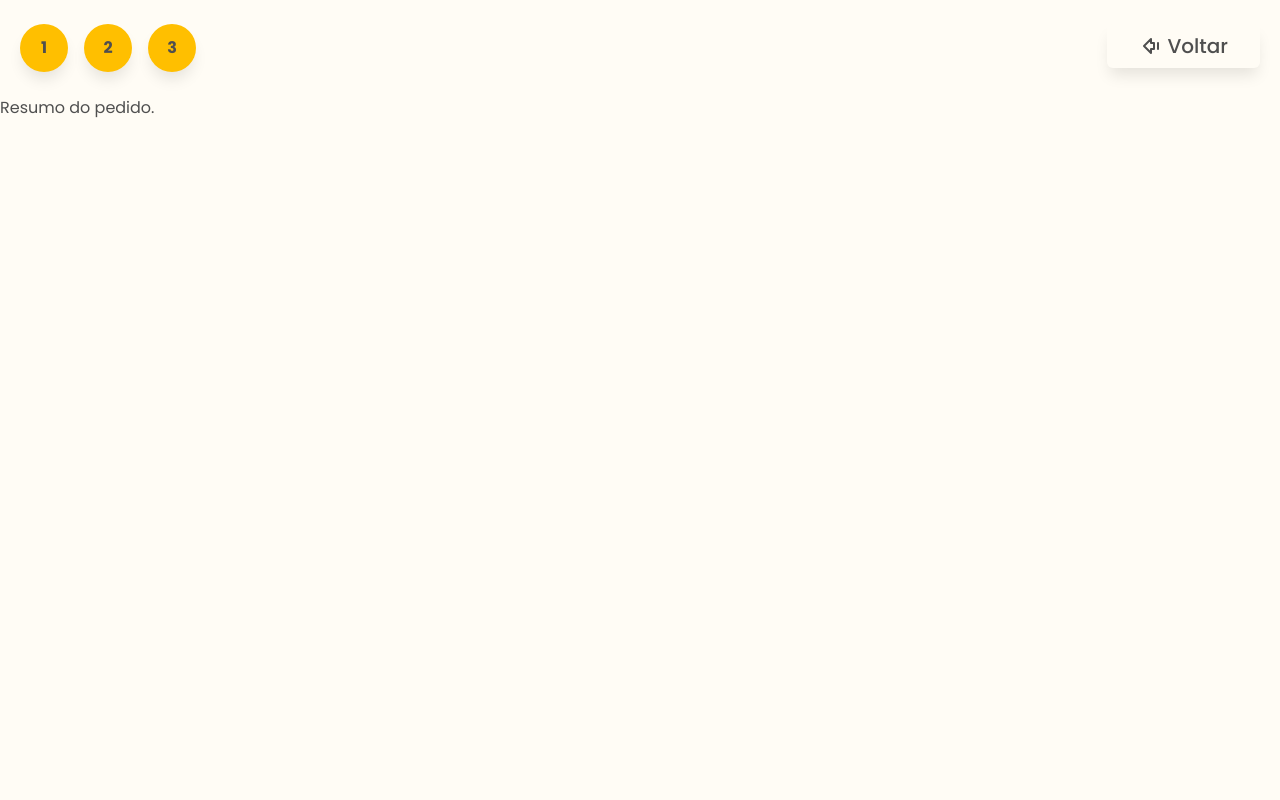
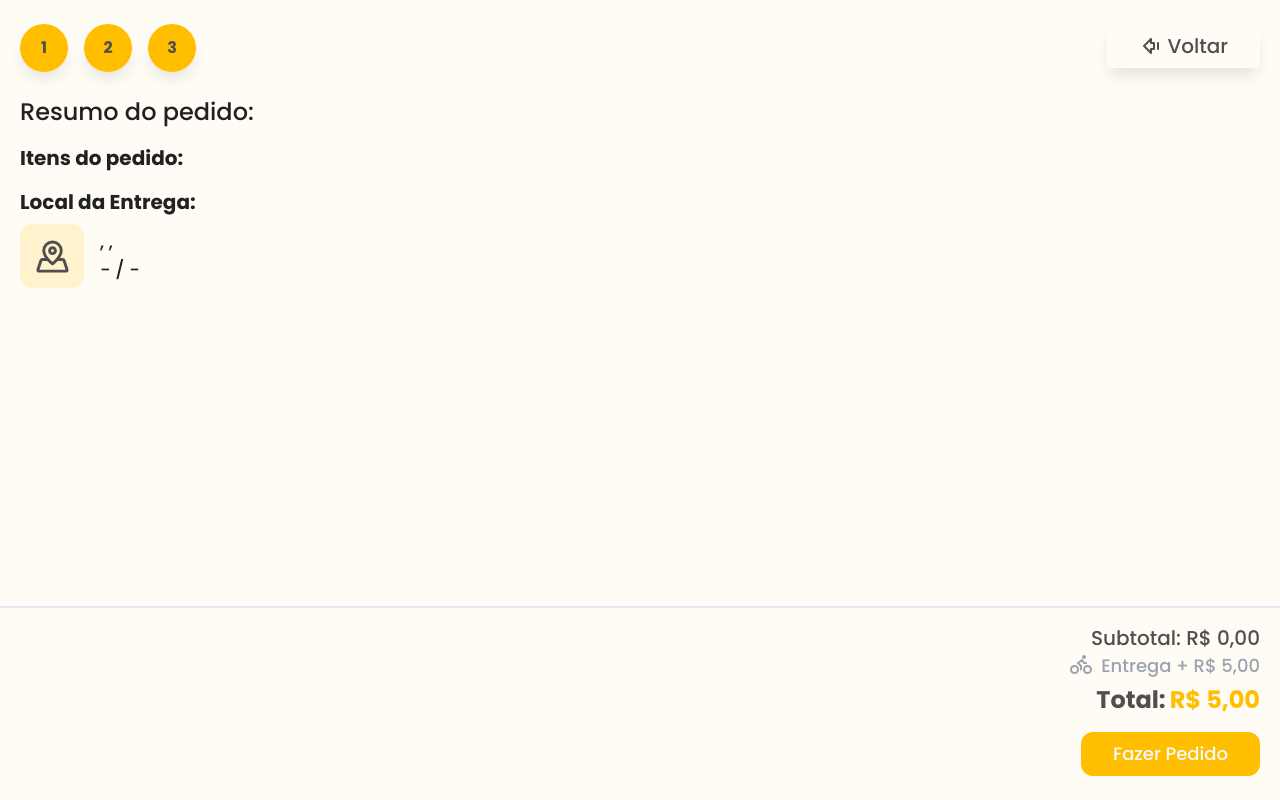
Before and after one commit to Samuka0222/menu-online, a Next.js app: page /cart/order-resume in a window 1280 px wide. Built offline with nearby package versions, Linux system fonts and the light colour scheme.

Commit message:
feat: add first layout of OrderResumePage

```diff
--- a/app/_components/cart-item.tsx
+++ b/app/_components/cart-item.tsx
@@ -31,7 +31,6 @@ const CartItem = ({ product, addProduct, removeProduct, deleteProduct }: CartIte
           <h2 className="font-bold text-primary text-2xl">R$ {Number(product.item.price).toFixed(2).replace('.', ',')}</h2>
         </div>
       </div>
-
       <div className="flex">
         <div className="flex gap-1">
           <Button size='icon' className="w-9 h-9" onClick={() => addProduct(product.item)}>
@@ -48,6 +47,7 @@ const CartItem = ({ product, addProduct, removeProduct, deleteProduct }: CartIte
           <XIcon />
         </Button>
       </div>
+
     </div>
   );
 }
--- a/app/cart/_components/cart-footer.tsx
+++ b/app/cart/_components/cart-footer.tsx
@@ -4,12 +4,9 @@ import { Button } from "@/app/_components/ui/button";
 import useCartContext from "@/app/_lib/hooks/useCartContext";
 import { Bike } from "lucide-react";
 import Link from "next/link";
+import { usePathname, useRouter } from "next/navigation";
 
-interface CartFooterProps {
-  buttonOn?: boolean;
-}
-
-const CartFooter = ({ buttonOn = true }: CartFooterProps) => {
+const CartFooter = () => {
   const cartContext = useCartContext();
 
   if (!cartContext) {
@@ -17,6 +14,9 @@ const CartFooter = ({ buttonOn = true }: CartFooterProps) => {
   }
 
   const { cart, cartValue } = cartContext;
+
+  const pathname = usePathname();
+  const router = useRouter();
 
   return (
     <div className="flex w-full flex-col justify-center items-end border-t-2 pt-4 px-5 py-6">
@@ -28,7 +28,7 @@ const CartFooter = ({ buttonOn = true }: CartFooterProps) => {
       </span>
 
       {
-        buttonOn && (
+        pathname === '/cart/your-cart' && (
           <div className="mt-4">
             <Button size='lg' className="text-lg rounded-xl" asChild>
               <Link href={cart.length < 1 ? '' : '/cart/address'}>
@@ -38,6 +38,16 @@ const CartFooter = ({ buttonOn = true }: CartFooterProps) => {
           </div>
         )
       }
+
+      {
+        pathname === '/cart/order-resume' && (
+          <div className="mt-4">
+            <Button size='lg' className="text-lg rounded-xl">
+                Fazer Pedido
+            </Button>
+          </div>
+        )
+      }
     </div>
   )
 }
--- a/app/cart/_components/cart-header.tsx
+++ b/app/cart/_components/cart-header.tsx
@@ -3,7 +3,6 @@
 import { Button } from "@/app/_components/ui/button";
 import { cn } from "@/app/_lib/utils";
 import { ArrowBigLeftDashIcon } from "lucide-react";
-import Link from "next/link";
 import { usePathname, useRouter } from "next/navigation";
 
 const CartHeader = () => {
--- a/app/cart/_components/user-cart.tsx
+++ b/app/cart/_components/user-cart.tsx
@@ -14,8 +14,7 @@ const UserCart = () => {
   const { cart, addProduct, deleteProduct, removeProduct } = context;
 
   return (
-    <div className="px-5 py-3 h-full w-full items-center overflow-y-auto">
-      <h1 className="text-2xl font-medium text-black mb-4">Seu carrinho:</h1>
+
       <div className="flex flex-col gap-4 h-full items-center">
         {
           cart.length > 0
@@ -36,7 +35,6 @@ const UserCart = () => {
             </div>
         }
       </div>
-    </div>
   );
 }
 
--- a/app/cart/address/page.tsx
+++ b/app/cart/address/page.tsx
@@ -1,4 +1,3 @@
-import CartFooter from "../_components/cart-footer";
 import AddressForm from "./_components/address-form";
 import ZipCodeForm from "./_components/zip-code-form";
 
@@ -11,7 +10,6 @@ const SelectAddressPage = () => {
           <ZipCodeForm />
           <AddressForm />
         </div>
-      <CartFooter buttonOn={false} />
     </main>
   );
 }
--- a/app/cart/layout.tsx
+++ b/app/cart/layout.tsx
@@ -16,6 +16,7 @@ const CartLayout = ({
         <div className="flex flex-1 w-full overflow-y-auto pb-2">
           {children}
         </div>
+        <CartFooter />
       </main>
     </AddressProvider>
   );
--- a/app/cart/order-resume/page.tsx
+++ b/app/cart/order-resume/page.tsx
@@ -1,9 +1,71 @@
+'use client'
+
+import CartItem from "@/app/_components/cart-item";
+import useCartContext from "@/app/_lib/hooks/useCartContext";
+import { AddressContext } from "@/app/cart/_providers/address-provider";
+import { MapPinned } from "lucide-react";
+import Image from "next/image";
+import { useContext } from "react";
+
 const OrderResumePage = () => {
+  const cartContext = useCartContext();
+  const addressContext = useContext(AddressContext);
+
+  if (!cartContext || !addressContext) {
+    throw new Error('Context not found!')
+  }
+
+  const { cart } = cartContext
+  const { address } = addressContext
+
+  const formatedZipCode = `
+    ${address.zipCode.slice(0, 5)}-${address.zipCode.slice(5)}
+  `
+
   return (
-    <main>
-      <h1>Resumo do pedido.</h1>
+    <main className="px-5 w-full overflow-hidden">
+      <h1 className="text-2xl font-medium text-black mb-4">Resumo do pedido:</h1>
+      <div>
+        <h2 className="text-xl font-bold text-black mb-2">Itens do pedido:</h2>
+        {
+          cart.map((product) => (
+            <div className="flex justify-between items-center border-b border-black" key={product.item.id}>
+              <div className="flex py-2 items-center">
+                <div>
+                  <Image
+                    src='https://utfs.io/f/e7f87c77-e476-489e-add7-7087d11096dd-jeu9k0.63841de36d8e5edfafa13023fc303285.jpg'
+                    alt={product.item.name}
+                    width={70}
+                    height={70}
+                    className="rounded-xl"
+                  />
+                </div>
+                <div className="ml-2">
+                  <h3 className="font-semibold text-black text-xl w-[200px] text-ellipsis overflow-hidden text-nowrap">{product.item.name}</h3>
+                  <h2 className="font-bold text-primary text-2xl">R$ {Number(product.item.price).toFixed(2).replace('.', ',')}</h2>
+                </div>
+              </div>
+              <div className="flex justify-center items-end gap-1 px-2">
+                <span className="text-md font-bold">X</span>
+                <span className="flex justify-center items-center text-2xl font-bold">{product.quantity}</span>
+              </div>
+            </div>
+          ))
+        }
+      </div>
+      <h2 className="text-xl font-bold text-black mt-4 mb-2">Local da Entrega:</h2>
+      <div className="flex items-center gap-4">
+        <div className="h-16 w-16 bg-[#FFF2CC] flex justify-center items-center rounded-xl">
+          <MapPinned size={35} />
+        </div>
+        <div className="flex flex-col">
+          <span className="text-lg font-medium capitalize text-black">{address.street}, {address.number}, {address.neighborhood}</span>
+          <span className="text-lg font-medium capitalize text-black">{address.city} - {address.state} / {formatedZipCode}</span>
+          {address.complement !== '' ? <span className="text-lg font-medium capitalize text-black">{address.complement} </span> : ''}
+        </div>
+      </div>
     </main>
-   );
+  )
 }
 
 export default OrderResumePage;
--- a/app/cart/your-cart/page.tsx
+++ b/app/cart/your-cart/page.tsx
@@ -3,9 +3,12 @@ import UserCart from "../_components/user-cart";
 
 const CartPage = () => {
   return (
-    <main className="w-full overflow-hidden">
-      <UserCart />
-      <CartFooter />
+    <main className="w-full overflow-hidden h-full px-5">
+      <h1 className="text-2xl font-medium text-black mb-4">Seu carrinho:</h1>
+      <div className="py-3 w-full h-full items-center overflow-y-auto">
+        <UserCart />
+      </div>
+      {/* <CartFooter /> */}
     </main>
   );
 }
```
